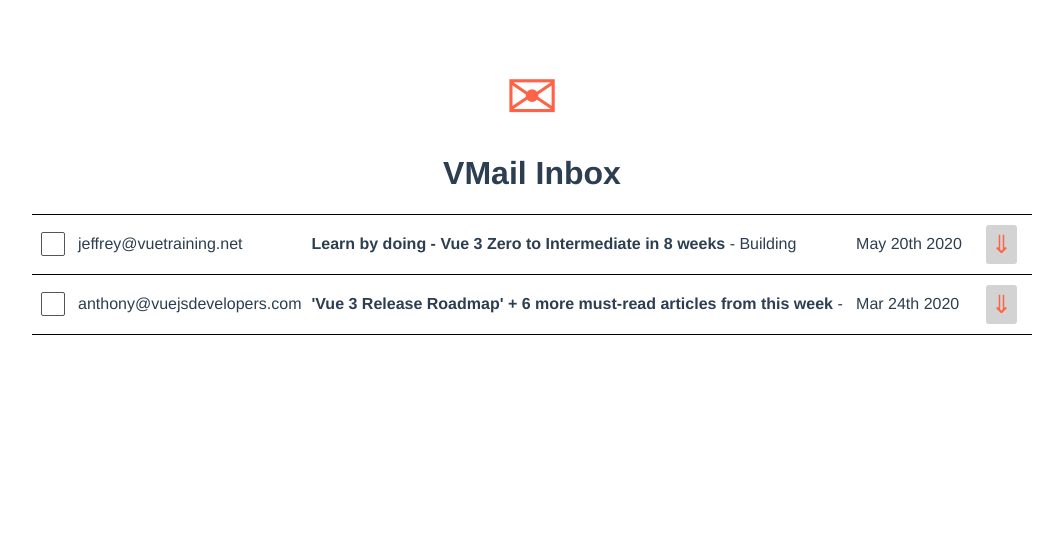
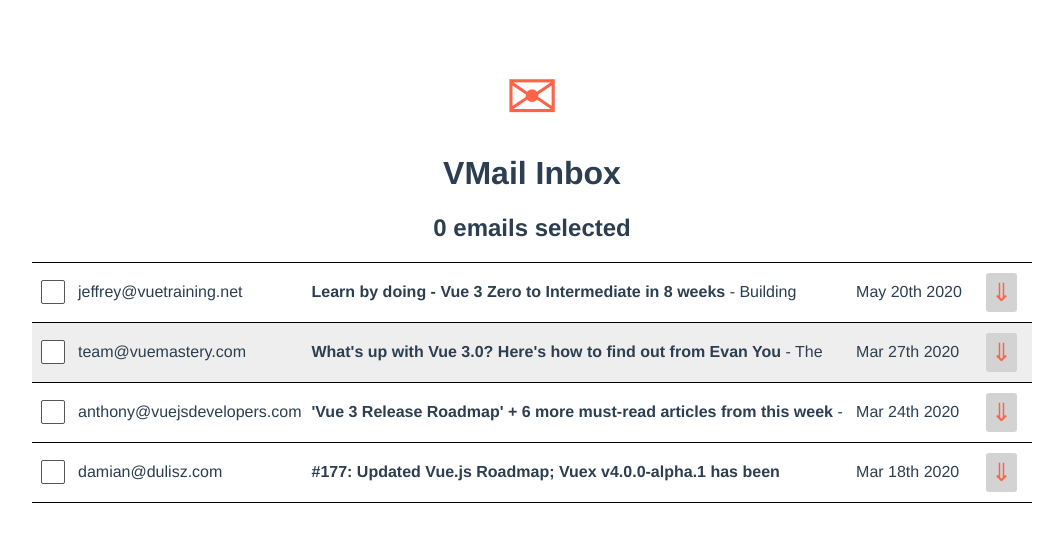
Before and after one commit to andreikurnosov/vue-mailbox, a Vue app: page / in a window 1280 px wide. Shown: the top 542 px of the page, without its empty margins (108-1171 px from the left). Built offline with nearby package versions, Linux system fonts and the light colour scheme; data requests are answered from the project's data file.

Commit message:
multi-select with reactive and new Set()

```diff
--- a/db.json
+++ b/db.json
@@ -6,7 +6,7 @@
       "subject": "What's up with Vue 3.0? Here's how to find out from Evan You",
       "body": "The opening keynote of VueConf US this year was Evan You (the creator of Vue), giving his State of the Vuenion address. He walked us through the journey of getting Vue 3 from a prototype to a reality the past year. He also dove into Vue's overall growth in the community.",
       "sentAt": "2020-03-27T18:25:43.511Z",
-      "archived": true,
+      "archived":false,
       "read": true
     },
     {
@@ -16,7 +16,7 @@
       "body": "Building projects is one of the most effective ways to learn - and _the_ most effective way _remember_ what you've learned - but it can be frustrating.\n\nThis 8-week course takes the pain out of 'learning by doing'.\n\nEach week we give you\n\n* a project that will grow your skills without overwhelming you\n* links to hand-picked resources, such as Vue Mastery videos, that share the knowledge you'll need for the project (no more useless rabbit holes)\n* answers to any and all questions you have while working\n* feedback on your completed code (so you're only learning good habits)\n\nOur instructors are standing by to answer your questions.\n\nReady to learn?",
       "sentAt": "2020-05-20T18:25:43.511Z",
       "read": false,
-      "archived": false
+      "archived":false
     },
     {
       "id": 3,
@@ -24,7 +24,7 @@
       "subject": "#177: Updated Vue.js Roadmap; Vuex v4.0.0-alpha.1 has been released; Kia King Ishii join the core team; Nuxt v2.12 released; Videos from Vue.js Amsterdam 2020 are here!",
       "body": "First of all, lets congratulate Kia King Ishii on joining the Vue.js core team! 🎉 He has been doing an incredible job building vuex-orm and will now focus on working on the next versions of Vuex.\n\nSpeaking of which – Vuex v4.0.0-alpha.1 has just been released! This is the version of Vuex that will work with Vue 3.0 but keep the familiar API you know from the current version.",
       "sentAt": "2020-03-18T18:25:43.511Z",
-      "archived": true,
+      "archived":false,
       "read": false
     },
     {
@@ -33,7 +33,7 @@
       "subject": "'Vue 3 Release Roadmap' + 6 more must-read articles from this week",
       "body": "Newsletter Issue #161",
       "sentAt": "2020-03-24T18:25:43.511Z",
-      "archived": false,
+      "archived":false,
       "read": false
     }
   ]
--- a/src/components/MailTable.vue
+++ b/src/components/MailTable.vue
@@ -1,4 +1,5 @@
 <template>
+  <h2>{{ emailSelection.emails.size }} emails selected</h2>
   <table class="mail-table">
     <tbody>
       <tr
@@ -7,9 +8,13 @@
         :class="['clickable', email.read ? 'read' : '']"
       >
         <td>
-          <input type="checkbox" />
+          <input
+            type="checkbox"
+            @click="emailSelection.toggle(email)"
+            :selected="emailSelection.emails.has(email)"
+          />
         </td>
-        <td>{{ email.from }}</td>
+        <td @click="openEmail(email)">{{ email.from }}</td>
         <td @click="openEmail(email)">
           <p>
             <strong>{{ email.subject }}</strong> - {{ email.body }}
@@ -43,6 +48,19 @@
     let { data } = await axios.get('http://localhost:3000/emails')
     let emails = reactive(data)
     let openedEmail = ref(null)
+
+    let selected = reactive(new Set())
+
+    let emailSelection = {
+      emails: selected,
+      toggle(email) {
+        if (selected.has(email)) {
+          selected.delete(email)
+        } else {
+          selected.add(email)
+        }
+      }
+    }
 
     const sortedEmails = computed(() =>
       emails.sort((e1, e2) => {
@@ -99,6 +117,7 @@
     }
 
     return {
+      emailSelection,
       openEmail,
       archiveEmail,
       changeEmail,
```
